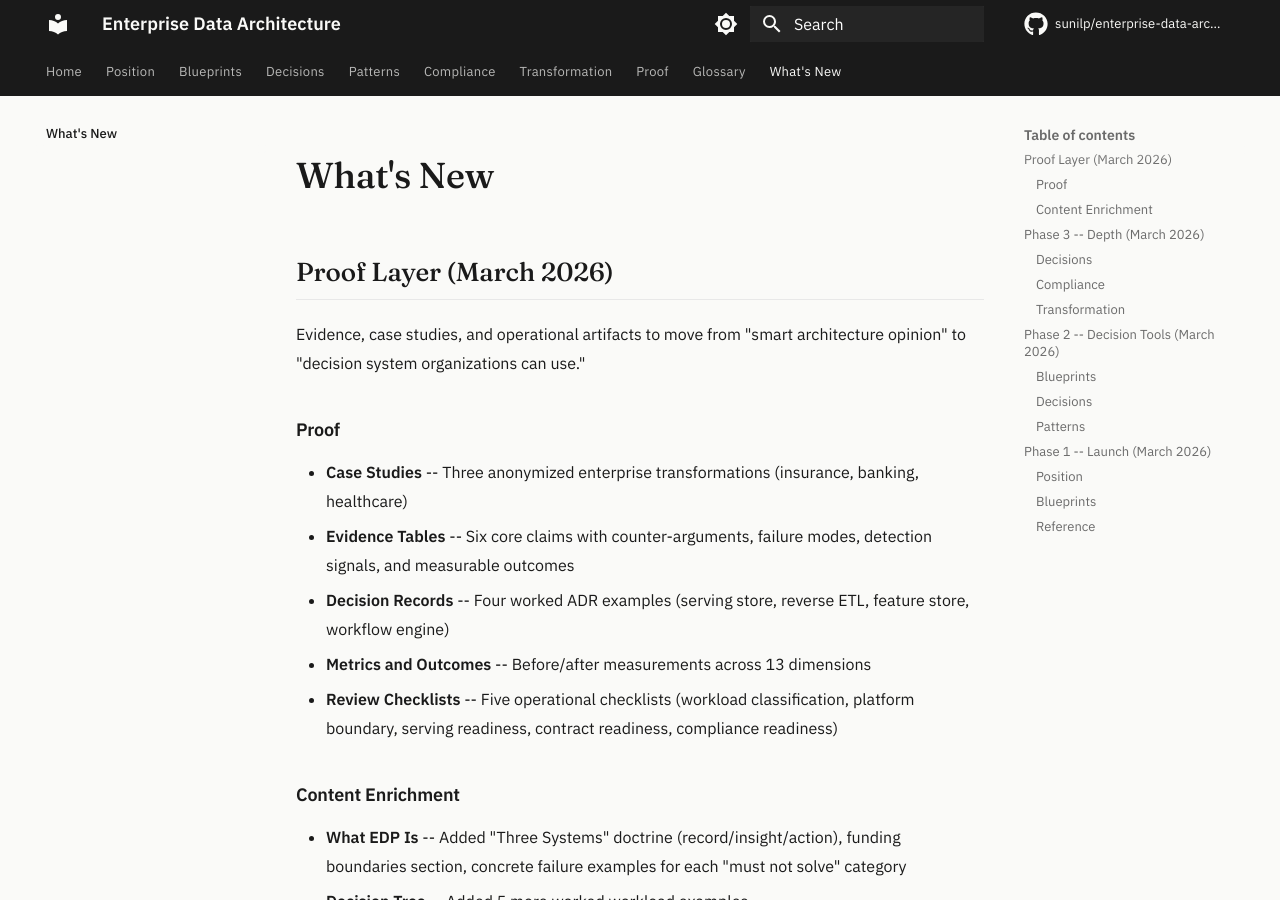
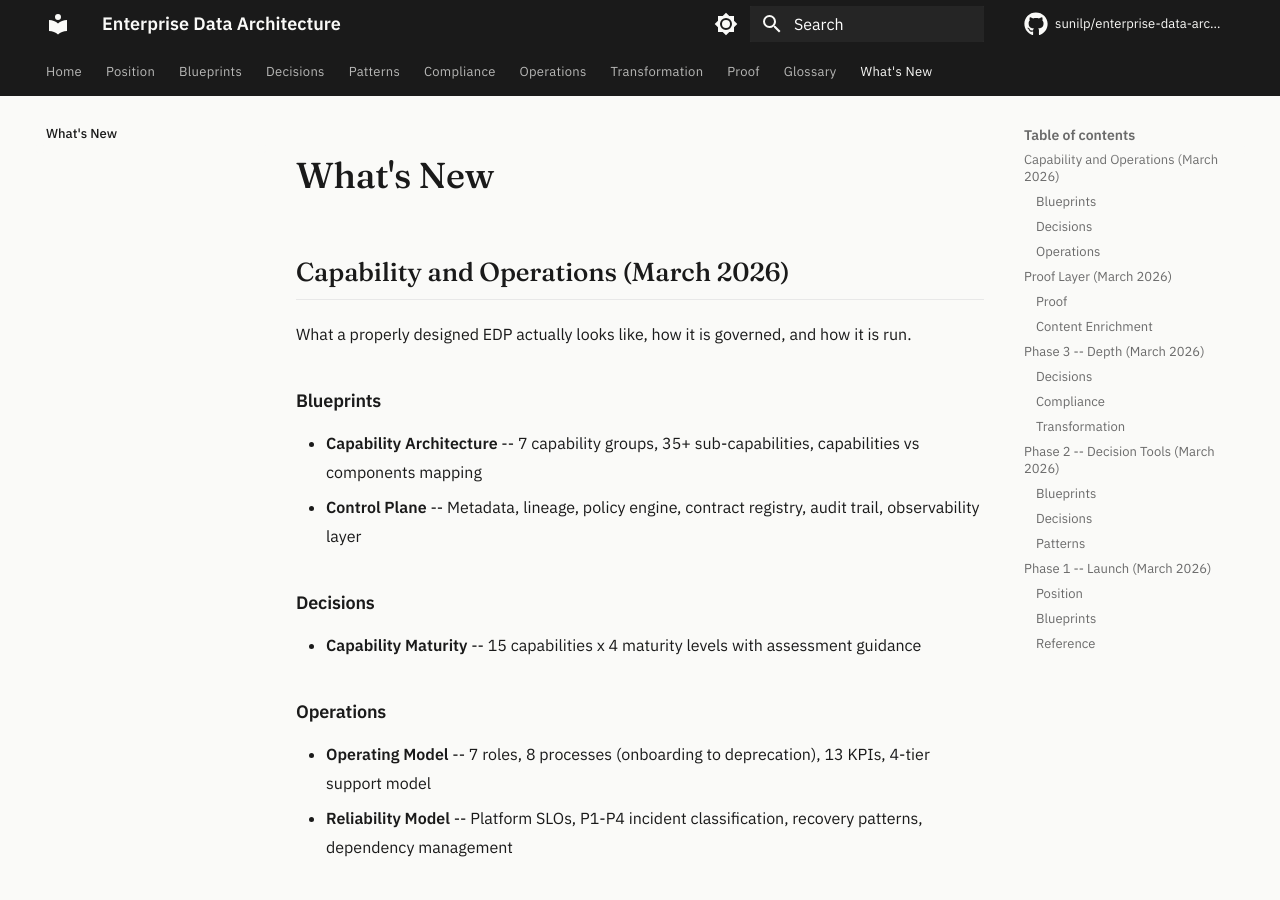
Before and after one commit to sunilp/enterprise-data-architecture, an MkDocs documentation site: the page built from docs/changelog.md, in a window 1280 px wide and 900 px high. Built offline with MkDocs 1.6.1 and Material for MkDocs 9.7.7, drawn with Linux system fonts in a browser that asks for light colours; comment, search, counter and statistics services are not loaded.

Commit message:
Add EDP capability architecture, control plane, operating model, reliability, capability maturity
New sections: what the EDP must do (35+ capabilities), how it is governed
(control plane), and how it is run (operating model with roles, processes,
KPIs, support tiers). Capability maturity assessment at 15 capabilities x 4
levels. 32 pages total.

```diff
--- a/docs/changelog.md
+++ b/docs/changelog.md
@@ -1,4 +1,24 @@
 # What's New
+
+## Capability and Operations (March 2026)
+
+What a properly designed EDP actually looks like, how it is governed, and how it is run.
+
+### Blueprints
+
+- **Capability Architecture** -- 7 capability groups, 35+ sub-capabilities, capabilities vs components mapping
+- **Control Plane** -- Metadata, lineage, policy engine, contract registry, audit trail, observability layer
+
+### Decisions
+
+- **Capability Maturity** -- 15 capabilities x 4 maturity levels with assessment guidance
+
+### Operations
+
+- **Operating Model** -- 7 roles, 8 processes (onboarding to deprecation), 13 KPIs, 4-tier support model
+- **Reliability Model** -- Platform SLOs, P1-P4 incident classification, recovery patterns, dependency management
+
+---
 
 ## Proof Layer (March 2026)
 
--- a/mkdocs.yml
+++ b/mkdocs.yml
@@ -60,6 +60,8 @@ nav:
     - Anti-Patterns: position/anti-patterns.md
   - Blueprints:
     - Target State Architecture: blueprints/target-state.md
+    - Capability Architecture: blueprints/capability-architecture.md
+    - Control Plane: blueprints/control-plane.md
     - AI/ML Platform Relationship: blueprints/ai-ml-platform.md
     - Coexistence Patterns: blueprints/coexistence-patterns.md
   - Decisions:
@@ -68,6 +70,7 @@ nav:
     - Data Mesh: decisions/data-mesh.md
     - Maturity Model: decisions/maturity-model.md
     - Vendor Evaluation: decisions/vendor-framework.md
+    - Capability Maturity: decisions/capability-maturity.md
   - Patterns:
     - Data Contracts: patterns/data-contracts.md
     - Cost Architecture: patterns/cost-architecture.md
@@ -76,6 +79,9 @@ nav:
     - Banking: compliance/banking.md
     - Healthcare: compliance/healthcare.md
     - Insurance: compliance/insurance.md
+  - Operations:
+    - Operating Model: operations/operating-model.md
+    - Reliability Model: operations/reliability.md
   - Transformation:
     - Roadmap: transformation/roadmap.md
   - Proof:
```
Also changed, not shown: docs/index.md (+9 -1 lines), 1 other file.
